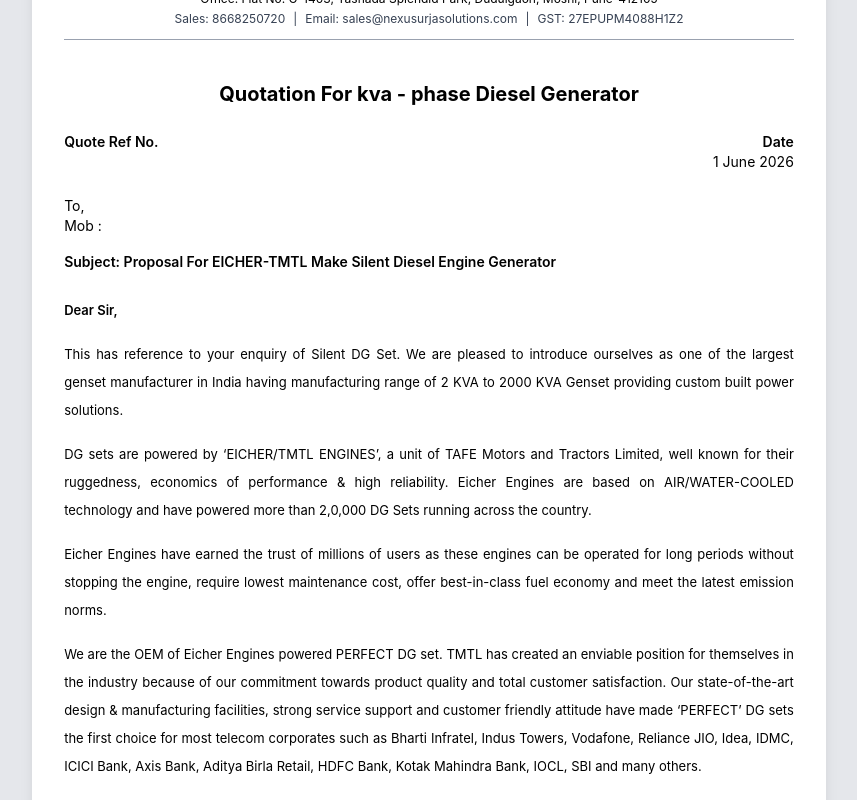
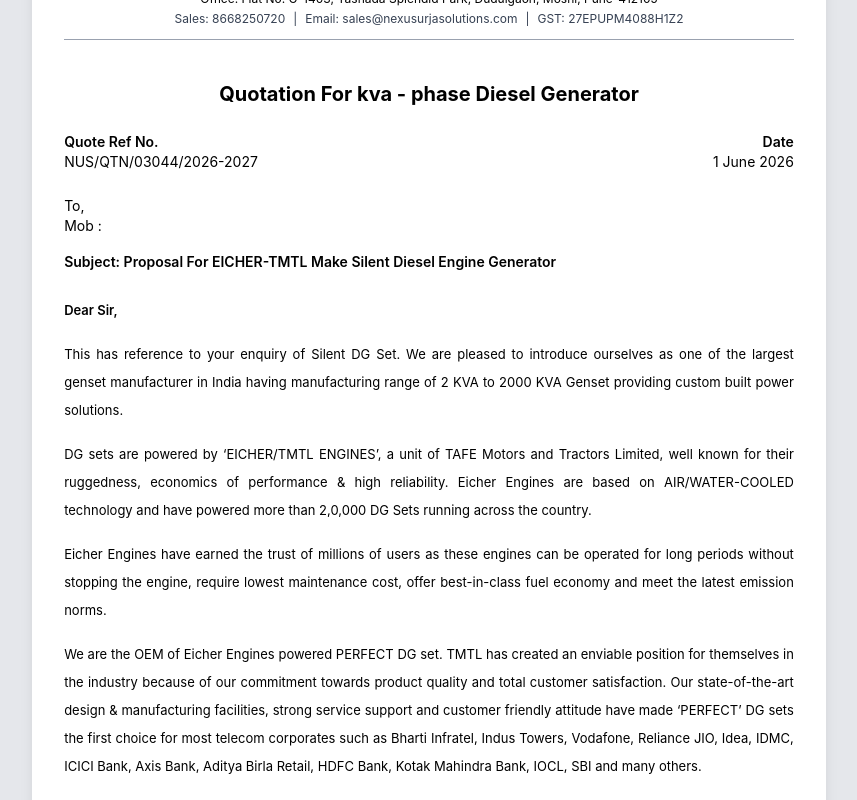
Before and after one commit to PritiHM/quotation-pdf-genrator, a React (Vite) app: page / in a window 1280 px wide. Shown: the part 1340-2140 px from the top of the page, without its empty margins (211-1068 px from the left). Built offline with nearby package versions, Linux system fonts and the light colour scheme.

Commit message:
Initial commit

```diff
--- a/src/App.jsx
+++ b/src/App.jsx
@@ -2,7 +2,6 @@
 import generators from "./data/generators";
 
 import QuotationForm from "./components/QuotationForm";
-
 
 import Page1 from "./pages/page1";
 import Page2 from "./pages/page2";
@@ -21,7 +20,14 @@
     advanceAmount: "",
     balanceAmount: "",
   });
-console.log(formData);
+
+  const [quoteNo, setQuoteNo] = useState(() => {
+  return (
+    localStorage.getItem("quoteNo") ||
+    "NUS/QTN/03044/2026-2027"
+  );
+});
+
   const data = {
     ...generators[formData.generator],
 
@@ -32,6 +38,7 @@
     date: formData.date,
     advanceAmount: formData.advanceAmount,
   };
+
   const printRef = useRef();
 
   return (
@@ -40,9 +47,15 @@
         formData={formData}
         setFormData={setFormData}
         printRef={printRef}
+        quoteNo={quoteNo}
+        setQuoteNo={setQuoteNo}
       />
+
       <div ref={printRef} id="quotation-pdf">
-        <Page1 data={data} />
+       <Page1
+  data={data}
+  quoteNo={quoteNo}
+/>
 
         <div className="h-8"></div>
 
@@ -55,9 +68,7 @@
         <div className="h-8"></div>
 
         <Page4 data={data} />
-
       </div>
-
     </div>
   );
 }
--- a/src/components/CommercialTable.jsx
+++ b/src/components/CommercialTable.jsx
@@ -186,7 +186,7 @@
           <tbody>
             <tr>
               <td className="border border-gray-400 p-2 font-semibold">
-                Dealer Price
+                Total Amount
               </td>
               <td className="border border-gray-400 p-2 text-right whitespace-nowrap">
                 ₹ {dealerPrice.toLocaleString()}
--- a/src/components/CustomerInfo.jsx
+++ b/src/components/CustomerInfo.jsx
@@ -1,4 +1,4 @@
-const CustomerInfo = ({ data }) => {
+const CustomerInfo = ({ data, quoteNo }) => {
     const formattedDate = new Date(data.date).toLocaleDateString(
     "en-GB",
     {
@@ -21,7 +21,7 @@
     Quote Ref No.
   </span>
   <br />
-          {data.quoteNo}
+  {quoteNo}
 </p>
 
         <p className="sm:text-right break-words">
--- a/src/components/QuotationForm.jsx
+++ b/src/components/QuotationForm.jsx
@@ -1,12 +1,17 @@
 import React from "react";
+import { useState } from "react";
 import { useReactToPrint } from "react-to-print";
 import generators from "../data/generators";
+
 
 const QuotationForm = ({
   formData,
   setFormData,
   printRef,
 }) => {
+  const [quoteNo, setQuoteNo] = useState(() => {
+  return localStorage.getItem("quoteNo") || "QT-1001";
+});
 
   const generator =
     generators[formData.generator] || {};
@@ -35,10 +40,22 @@
   };
 
   const downloadPDF = useReactToPrint({
-    contentRef: printRef,
-    documentTitle: `Quotation-${formData.customerName}`,
-  });
+  contentRef: printRef,
+  documentTitle: `Quotation-${quoteNo}-${formData.customerName}`,
 
+ onAfterPrint: () => {
+  const parts = quoteNo.split("/");
+
+  const currentNumber = parseInt(parts[2]);
+
+  const nextNumber = String(currentNumber + 1).padStart(5, "0");
+
+  const nextQuoteNo = `NUS/QTN/${nextNumber}/2026-2027`;
+
+  localStorage.setItem("quoteNo", nextQuoteNo);
+  setQuoteNo(nextQuoteNo);
+},
+});
   return (
     <div className="max-w-5xl mx-auto bg-white shadow-lg rounded-lg p-4 sm:p-6 mb-8 mx-4 sm:mx-auto overflow-hidden">
 
--- a/src/pages/page1.jsx
+++ b/src/pages/page1.jsx
@@ -2,17 +2,17 @@
 import CustomerInfo from "../components/CustomerInfo";
 import ProposalContent from "../components/ProposalContent";
 
-const Page1 = ({ data }) => {
-  console.log("PAGE1 DATA =", data);
-
+const Page1 = ({ data, quoteNo }) => {
   return (
-<div className="w-full max-w-[210mm] min-h-[297mm] mx-auto bg-white px-4 md:px-8 py-4 md:py-6 shadow-lg overflow-x-auto">
+    <div className="w-full max-w-[210mm] min-h-[297mm] mx-auto bg-white px-4 md:px-8 py-4 md:py-6 shadow-lg overflow-x-auto">
       <Header />
 
-      <CustomerInfo data={data} />
+      <CustomerInfo
+        data={data}
+        quoteNo={quoteNo}
+      />
 
       <ProposalContent data={data} />
-
     </div>
   );
 };
```
Lines whose indentation alone changed are shown as unchanged.
